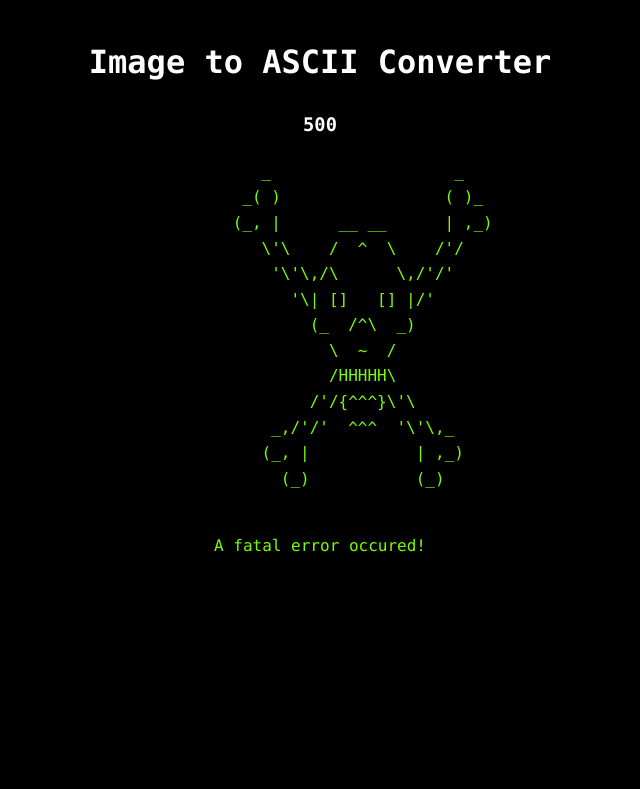
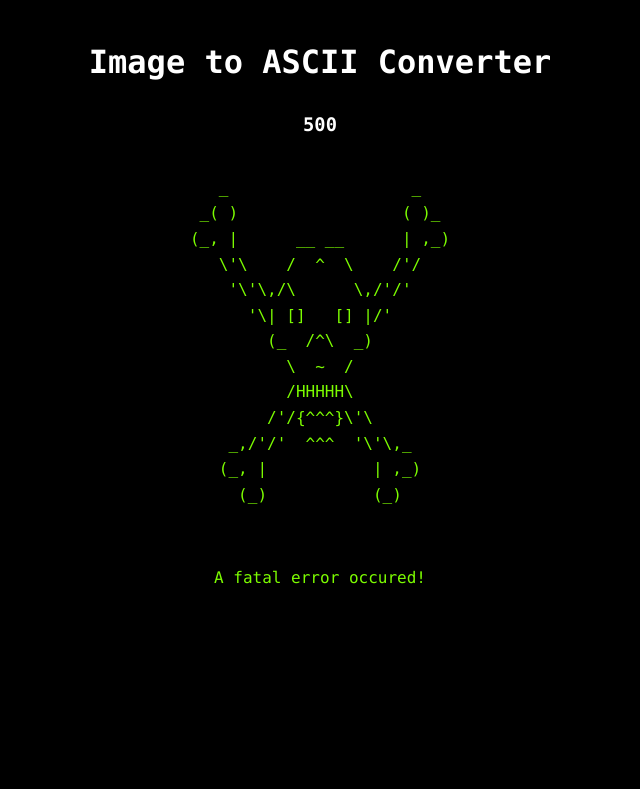
Before and after one commit to M0r13n/cs50_final, a Flask app: template app/templates/500.html in a window 1280 px wide. Shown: the top 789 px of the page, without its empty margins (320-960 px from the left). Run offline with Flask 2, Linux system fonts and the light colour scheme; the template is opened without the code that fills it, so the values that code supplies are empty.

Commit message:
fix skull centering

```diff
--- a/app/static/style.css
+++ b/app/static/style.css
@@ -26,8 +26,12 @@ pre {
 }
 
 #inner {
-    width: 50%;
-    margin: 0 43%;
+    text-align: center;
+}
+
+#skull {
+    display: inline-block;
+    text-align: left;
 }
 
 .footer {
--- a/app/templates/500.html
+++ b/app/templates/500.html
@@ -2,6 +2,7 @@
 {% block content %}
     <h3>500</h3>
     <div id="inner">
+        <div id="skull">
     <pre>
    _                   _
  _( )                 ( )_
@@ -17,6 +18,7 @@
    (_, |           | ,_)
      (_)           (_)
         </pre>
+        </div>
     </div>
     <p class="error">A fatal error occured!</p>
 {% endblock %}
```
